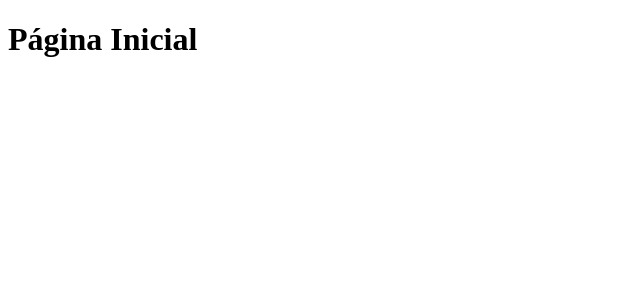
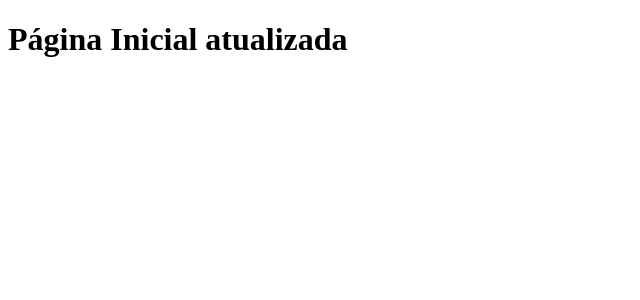
Before and after one commit to jainaldo/clone-tabnews, a Next.js app: page / in a window 1280 px wide. Shown: the top 300 px of the page, without its empty margins (0-640 px from the left). Built offline with nearby package versions, Linux system fonts and the light colour scheme.

Commit message:
atualiza mensagem

```diff
--- a/pages/index.js
+++ b/pages/index.js
@@ -1,5 +1,5 @@
 function Home () {
-    return <h1>Página Inicial</h1>
+    return <h1>Página Inicial atualizada</h1>
 }
 
 export default Home
```
